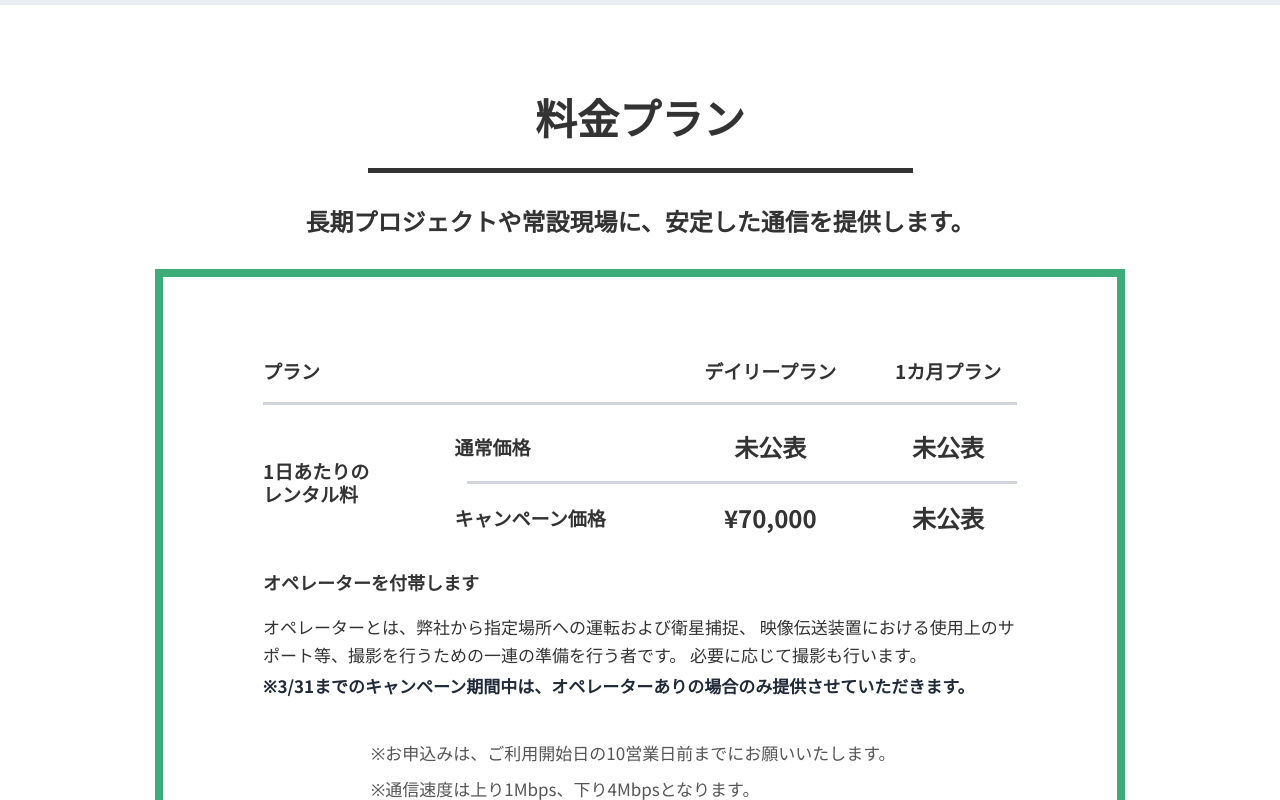
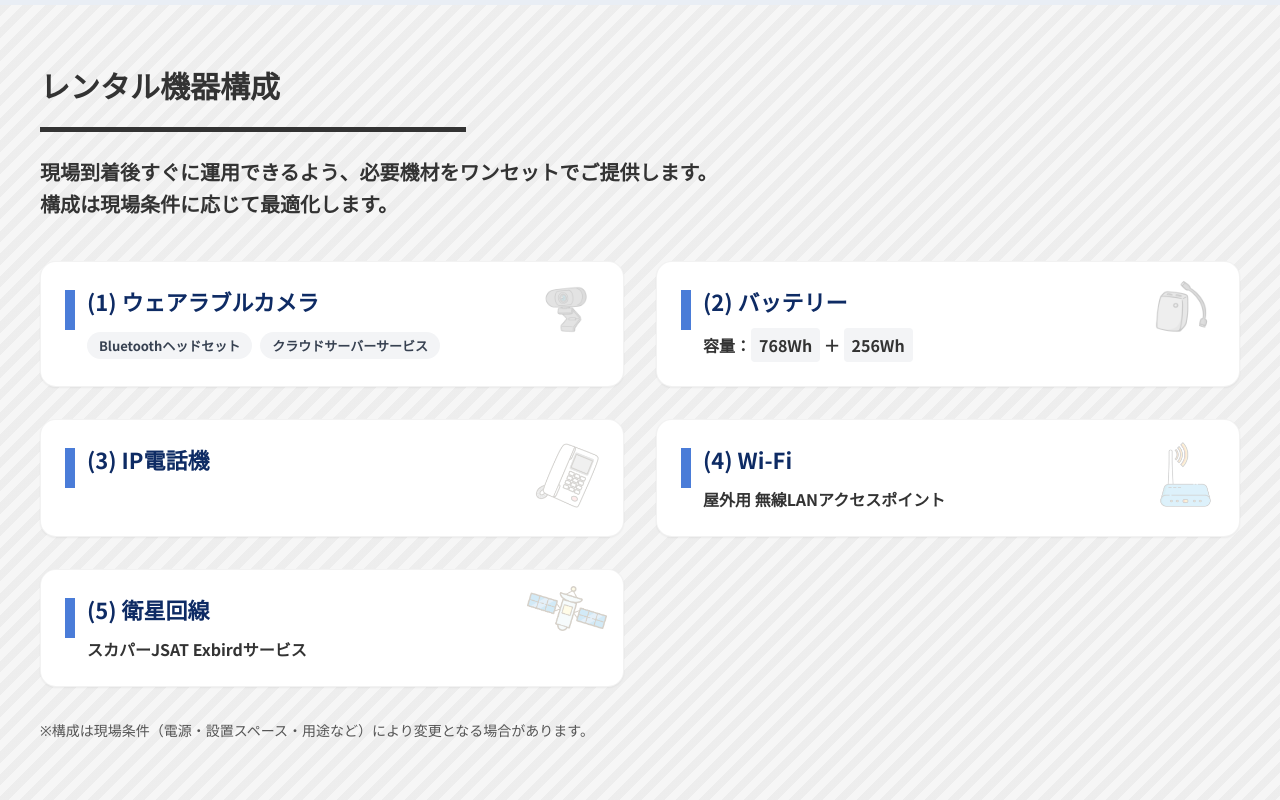
Before and after one commit to fff907/lp-react-tailwind-sandbox, a React (Vite) app: page / in a window 1280 px wide. Shown: the part 2740-3540 px from the top of the page. Built offline with nearby package versions, Linux system fonts and the light colour scheme.

Commit message:
Update Home.tsx

```diff
--- a/src/pages/Home.tsx
+++ b/src/pages/Home.tsx
@@ -34,7 +34,7 @@ export default function Home() {
 
           <div className="mt-8 flex justify-center">
             <img
-              src={`${import.meta.env.BASE_URL}img/antenna-car-hero.png`}
+              src="/img/antenna-car-hero.png"
               alt="災害時に活躍する簡易衛星通信車"
               className="w-[260px] xs:w-[280px] sm:w-[320px] h-auto drop-shadow-xl"
             />
@@ -73,7 +73,7 @@ export default function Home() {
 
           <div className="absolute inset-x-0 flex justify-center z-20 bottom-16 lg:bottom-20 xl:bottom-24 2xl:bottom-28">
             <img
-              src={`${import.meta.env.BASE_URL}img/antenna-car-hero.png`}
+              src="/img/antenna-car-hero.png"
               alt="災害時に活躍する簡易衛星通信車"
               className="w-[420px] lg:w-[520px] xl:w-[560px] 2xl:w-[600px] h-auto drop-shadow-xl"
             />
@@ -149,7 +149,7 @@ export default function Home() {
               </div>
 
               <img
-                src={`${import.meta.env.BASE_URL}img/problem-highcost.png`}
+                src="/img/problem-highcost.png"
                 alt="コストの悩み"
                 className="mt-6 md:mt-8 h-[100px] md:h-[145px] object-contain select-none"
               />
@@ -166,7 +166,7 @@ export default function Home() {
               </div>
 
               <img
-                src={`${import.meta.env.BASE_URL}img/problem-delivery.png`}
+                src="/img/problem-delivery.png"
                 alt="映像を届けたい悩み"
                 className="mt-6 md:mt-8 h-[100px] md:h-[145px] object-contain select-none"
               />
@@ -185,7 +185,7 @@ export default function Home() {
               </div>
 
               <img
-                src={`${import.meta.env.BASE_URL}img/problem-dxstart.png`}
+                src="/img/problem-dxstart.png"
                 alt="DX対応の悩み"
                 className="mt-6 md:mt-8 h-[100px] md:h-[145px] object-contain select-none"
               />
@@ -234,7 +234,7 @@ export default function Home() {
             <div className="flex flex-col md:flex-row md:items-start gap-6 md:gap-10">
               <div className="shrink-0 flex justify-center md:justify-start">
                 <img
-                  src={`${import.meta.env.BASE_URL}img/service-satellite.png`}
+                  src="/img/service-satellite.png"
                   alt="衛星通信イメージ"
                   className="w-[120px] md:w-[140px] h-auto select-none"
                 />
@@ -260,7 +260,7 @@ export default function Home() {
             <div className="flex flex-col md:flex-row md:items-start gap-6 md:gap-10">
               <div className="shrink-0 flex justify-center md:justify-start">
                 <img
-                  src={`${import.meta.env.BASE_URL}img/service-van.png`}
+                  src="/img/service-van.png"
                   alt="通信車イメージ"
                   className="w-[120px] md:w-[140px] h-auto select-none"
                 />
@@ -286,7 +286,7 @@ export default function Home() {
             <div className="flex flex-col md:flex-row md:items-start gap-6 md:gap-10">
               <div className="shrink-0 flex justify-center md:justify-start">
                 <img
-                  src={`${import.meta.env.BASE_URL}img/service-cost.png`}
+                  src="/img/service-cost.png"
                   alt="コスト削減イメージ"
                   className="w-[120px] md:w-[140px] h-auto select-none"
                 />
@@ -314,9 +314,155 @@ export default function Home() {
         </div>
       </section>
 
+      {/* レンタル機器構成 */}
+      <section
+        id="rental"
+        className="text-gray-900"
+        style={{
+          backgroundColor: '#F6F6F6',
+          backgroundImage:
+            'repeating-linear-gradient(135deg, rgba(0,0,0,0.035) 0px, rgba(0,0,0,0.035) 8px, rgba(0,0,0,0) 8px, rgba(0,0,0,0) 16px)',
+        }}
+      >
+        <div className="mx-auto max-w-[1280px] px-6 md:px-10 py-[60px]">
+          <div className="text-center md:text-left">
+            <h2 className="inline-block font-semibold text-[#333] leading-snug text-[22px] md:text-[30px]">
+              レンタル機器構成
+            </h2>
+            <div className="mt-5 h-[5px] w-[260px] md:w-[426px] bg-[#333] mx-auto md:mx-0" />
+          </div>
+
+          <p className="mt-6 font-semibold text-[#333] leading-relaxed text-[14px] md:text-[20px]">
+            現場到着後すぐに運用できるよう、必要機材をワンセットでご提供します。
+            <br className="hidden md:block" />
+            構成は現場条件に応じて最適化します。
+          </p>
+
+          <div className="mt-10 grid gap-6 md:gap-8 md:grid-cols-2">
+            {/* (1) ウェアラブル */}
+            <article className="relative overflow-hidden rounded-2xl bg-white px-6 py-6 shadow-sm border border-black/5">
+              <img
+                src="/img/rental-wearable.png"
+                alt=""
+                aria-hidden="true"
+                className="pointer-events-none select-none absolute right-4 top-4 w-16 md:w-20 opacity-[0.22]"
+              />
+              <div className="flex items-start gap-3">
+                <div className="mt-1 mr-0 h-8 w-[4px] md:h-[40px] md:w-[10px] bg-[#4A7CD8]" />
+                <div className="flex-1">
+                  <h3 className="font-bold text-[#0E2B64] leading-snug text-[16px] md:text-[22px]">
+                    (1) ウェアラブルカメラ
+                  </h3>
+                  <div className="mt-4 flex flex-wrap gap-2">
+                    <span className="inline-flex items-center rounded-full bg-[#F3F4F6] px-3 py-1 text-[12px] md:text-[13px] font-semibold text-[#374151]">
+                      Bluetoothヘッドセット
+                    </span>
+                    <span className="inline-flex items-center rounded-full bg-[#F3F4F6] px-3 py-1 text-[12px] md:text-[13px] font-semibold text-[#374151]">
+                      クラウドサーバーサービス
+                    </span>
+                  </div>
+                </div>
+              </div>
+            </article>
+
+            {/* (2) バッテリー */}
+            <article className="relative overflow-hidden rounded-2xl bg-white px-6 py-6 shadow-sm border border-black/5">
+              <img
+                src="/img/rental-battery.png"
+                alt=""
+                aria-hidden="true"
+                className="pointer-events-none select-none absolute right-4 top-4 w-16 md:w-20 opacity-[0.22]"
+              />
+              <div className="flex items-start gap-3">
+                <div className="mt-1 h-8 w-[4px] md:h-[40px] md:w-[10px] bg-[#4A7CD8]" />
+                <div className="flex-1">
+                  <h3 className="font-bold text-[#0E2B64] leading-snug text-[16px] md:text-[22px]">
+                    (2) バッテリー
+                  </h3>
+                  <p className="mt-3 font-semibold text-[#333] text-[13px] md:text-[16px] leading-relaxed">
+                    容量：
+                    <span className="inline-block px-2 py-1 rounded bg-[#F3F4F6]">
+                      768Wh
+                    </span>{' '}
+                    ＋{' '}
+                    <span className="inline-block px-2 py-1 rounded bg-[#F3F4F6]">
+                      256Wh
+                    </span>
+                  </p>
+                </div>
+              </div>
+            </article>
+
+            {/* (3) IP電話 */}
+            <article className="relative overflow-hidden rounded-2xl bg-white px-6 py-6 shadow-sm border border-black/5">
+              <img
+                src="/img/rental-ipphone.png"
+                alt=""
+                aria-hidden="true"
+                className="pointer-events-none select-none absolute right-4 top-4 w-16 md:w-20 opacity-[0.22]"
+              />
+              <div className="flex items-start gap-3">
+                <div className="mt-1 h-8 w-[4px] md:h-[40px] md:w-[10px] bg-[#4A7CD8]" />
+                <div className="flex-1">
+                  <h3 className="font-bold text-[#0E2B64] leading-snug text-[16px] md:text-[22px]">
+                    (3) IP電話機
+                  </h3>
+                </div>
+              </div>
+            </article>
+
+            {/* (4) Wi-Fi */}
+            <article className="relative overflow-hidden rounded-2xl bg-white px-6 py-6 shadow-sm border border-black/5">
+              <img
+                src="/img/rental-wifi.png"
+                alt=""
+                aria-hidden="true"
+                className="pointer-events-none select-none absolute right-4 top-4 w-16 md:w-20 opacity-[0.22]"
+              />
+              <div className="flex items-start gap-3">
+                <div className="mt-1 h-8 w-[4px] md:h-[40px] md:w-[10px] bg-[#4A7CD8]" />
+                <div className="flex-1">
+                  <h3 className="font-bold text-[#0E2B64] leading-snug text-[16px] md:text-[22px]">
+                    (4) Wi-Fi
+                  </h3>
+                  <p className="mt-3 font-semibold text-[#333] text-[13px] md:text-[16px] leading-relaxed">
+                    屋外用 無線LANアクセスポイント
+                  </p>
+                </div>
+              </div>
+            </article>
+
+            {/* (5) 衛星回線 */}
+            <article className="relative overflow-hidden rounded-2xl bg-white px-6 py-6 shadow-sm border border-black/5">
+              <img
+                src="/img/rental-satellite.png"
+                alt=""
+                aria-hidden="true"
+                className="pointer-events-none select-none absolute right-4 top-4 w-16 md:w-20 opacity-[0.22]"
+              />
+              <div className="flex items-start gap-3">
+                <div className="mt-1 h-8 w-[4px] md:h-[40px] md:w-[10px] bg-[#4A7CD8]" />
+                <div className="flex-1">
+                  <h3 className="font-bold text-[#0E2B64] leading-snug text-[16px] md:text-[22px]">
+                    (5) 衛星回線
+                  </h3>
+                  <p className="mt-3 font-semibold text-[#333] text-[13px] md:text-[16px] leading-relaxed">
+                    スカパーJSAT Exbirdサービス
+                  </p>
+                </div>
+              </div>
+            </article>
+          </div>
+
+          <div className="mt-8 text-[#555] text-[12px] md:text-[14px] leading-relaxed space-y-2">
+            <p>
+              ※構成は現場条件（電源・設置スペース・用途など）により変更となる場合があります。
+            </p>
+          </div>
+        </div>
+      </section>
+
       {/* 料金 */}
-
-      {/* --- Pricing start --- */}
       <section id="pricing" className="bg-white text-gray-900">
         <div className="mx-auto max-w-[1280px] px-6 min-[1220px]:px-[155px] py-[60px] min-[1220px]:py-[80px]">
           <div className="text-center">
@@ -464,7 +610,6 @@ export default function Home() {
           </div>
         </div>
       </section>
-      {/* --- Pricing end --- */}
 
       {/* 問い合わせ */}
       <section
```
